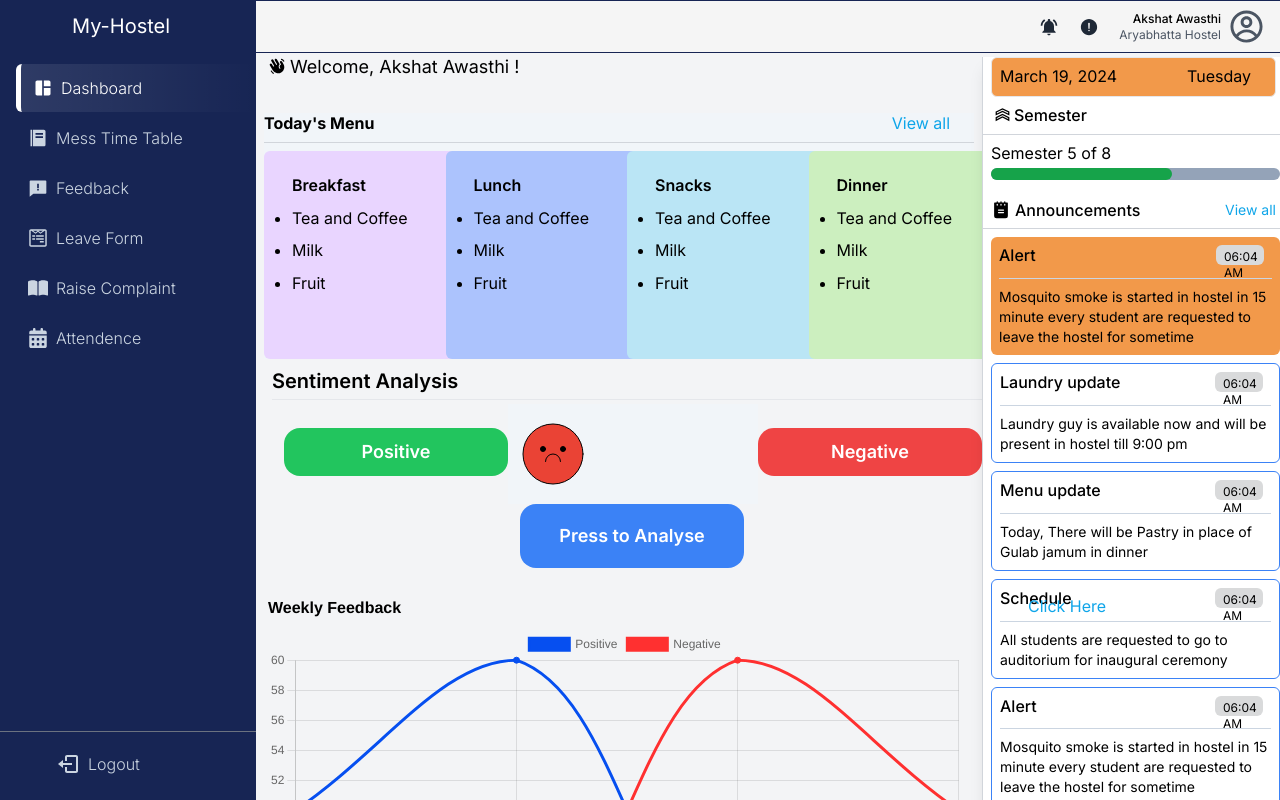
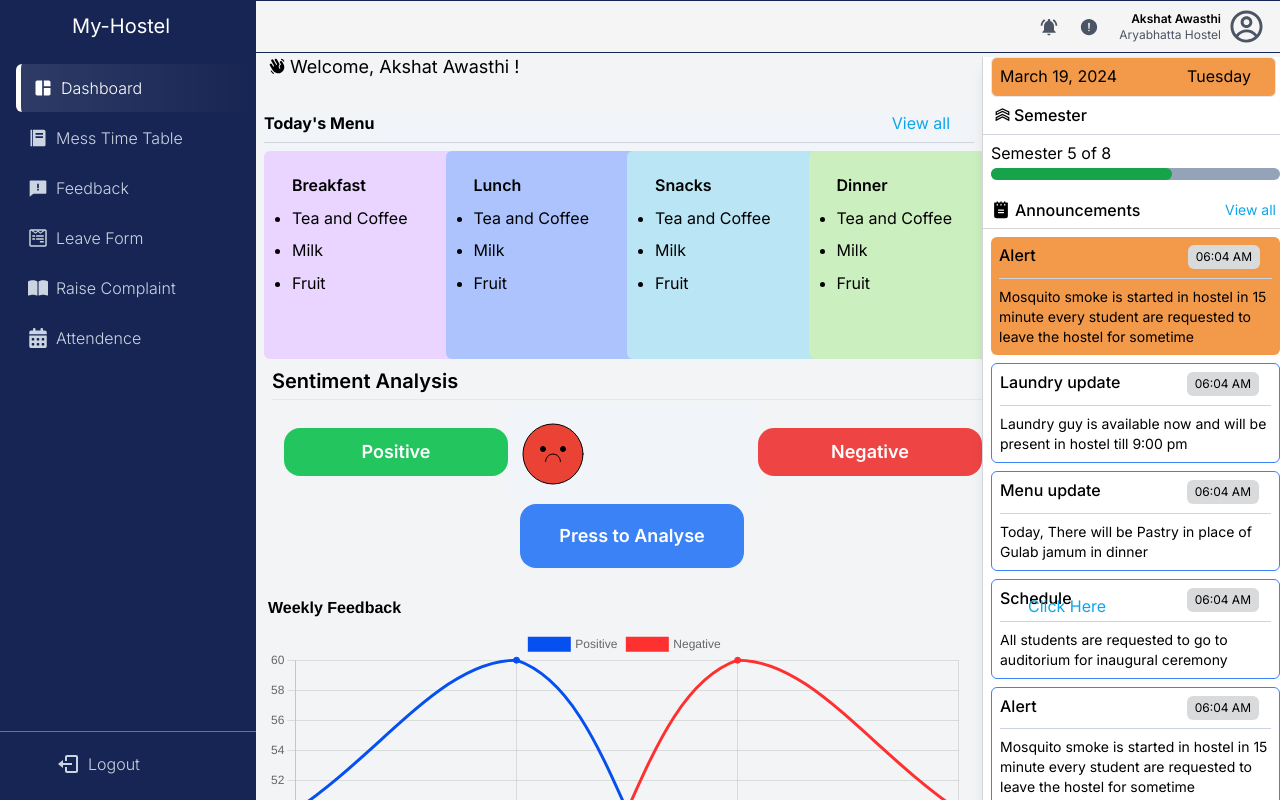
Before and after one commit to Akshat-Awasthi/My-Hostel, a React (Vite) app: page / in a window 1280 px wide. Built offline with nearby package versions, Linux system fonts and the light colour scheme; sample sign-in values are in the browser's storage.

Commit message:
fixed some ui

```diff
--- a/src/Components/Rightbar.jsx
+++ b/src/Components/Rightbar.jsx
@@ -72,7 +72,7 @@ const Rightbar = () => {
                                     <div className="flex-1 font-medium mb-2 pb-1">
                                         {item.name}
                                     </div>
-                                    <div className="mr-2 mb-1 pb-1 pl-2 pt-1 h-5 w-12 rounded-md bg-[#D9DADB]">
+                                    <div className="mr-3 mb-1 pb-1 pl-2 pt-1 pr-2 h-6 w-22 rounded-md bg-[#D9DADB]">
                                         <DateTime />
                                     </div>
                                 </li>
--- a/src/Components/shared/Layout.jsx
+++ b/src/Components/shared/Layout.jsx
@@ -14,12 +14,12 @@ const Layout = () => {
     <div className="flex flex-row bg-gray-100 h-screen overflow-hidden w-screen fixed ">
       <Sidebar />
       <div className="flex flex-col flex-grow">
-        <div className="h-[10vh] w-full bg-neutral-100 border-y-[1px] border-blue-950 flex items-center px-4 ">
+        <div className="h-[7vh] w-full bg-neutral-100 border-y-[1px] border-blue-950 flex items-center px-4 ">
           {/* Main content goes here */}
           <div className="ml-auto flex items-center gap-5 mb-2 mt-2">
             {/* Notifications */}
             <Link
-              className="text-gray-800 hover:text-gray-400 text-xl"
+              className="text-gray-600 hover:text-gray-400 text-xl"
               to="/notifications"
             >
               <MdNotificationsActive />
@@ -27,7 +27,7 @@ const Layout = () => {
 
             {/* Alerts */}
             <Link
-              className="text-gray-800 hover:text-gray-400 text-xl"
+              className="text-gray-600 hover:text-gray-400 text-xl"
               to="/alerts"
             >
               <IoAlertCircle />
@@ -36,7 +36,7 @@ const Layout = () => {
             {/* User Info */}
             <div className="flex items-center gap-2">
               <div className="flex flex-col text-right leading-tight">
-                <span className="block text-xs font-medium">{name}</span>
+                <span className="block text-xs font-semibold  ">{name}</span>
                 <span className="block text-[12px] text-gray-600">{hostelName}</span>
               </div>
               <Link
```
